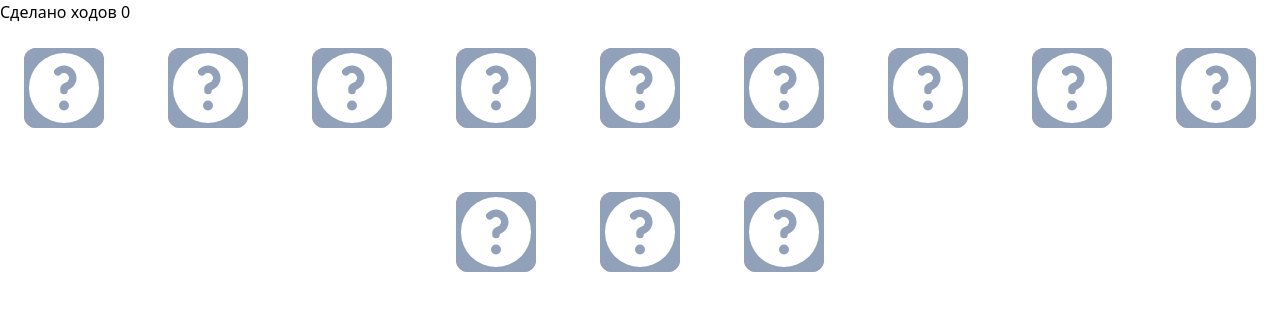
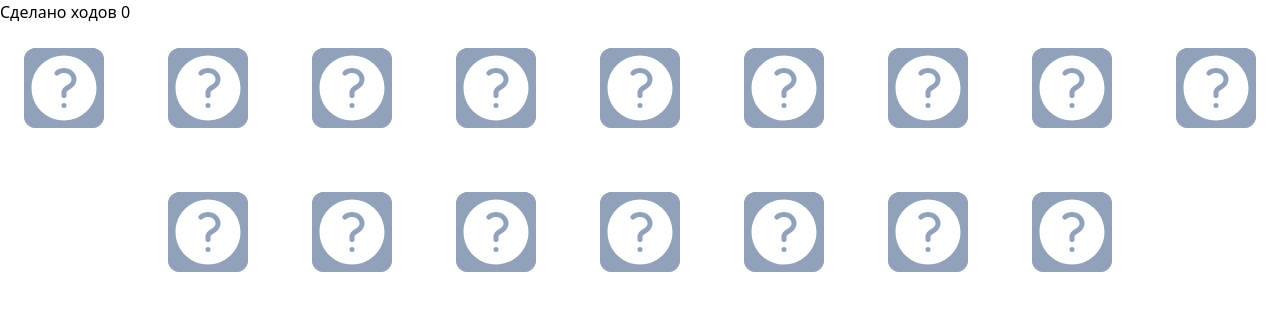
Before and after one commit to xtwilightx/Practice2_ViteReact, a React (Vite) app: page / in a window 1280 px wide. Shown: the top 310 px of the page. Built offline with nearby package versions, Linux system fonts and the light colour scheme.

Commit message:
add file structure

```diff
--- a/src/App.jsx
+++ b/src/App.jsx
@@ -3,90 +3,21 @@ import reactLogo from './assets/react.svg'
 import viteLogo from '/vite.svg'
 import './App.css'
 import GameBoard from './Components/GameBoard'
-import { BeakerIcon } from '@heroicons/react/24/solid'
-import { CpuChipIcon } from '@heroicons/react/24/solid'
-import { AcademicCapIcon } from '@heroicons/react/16/solid'
-import { LanguageIcon } from '@heroicons/react/16/solid'
-import { CakeIcon } from '@heroicons/react/16/solid'
-import { ScissorsIcon } from '@heroicons/react/16/solid'
-
-import { QuestionMarkCircleIcon } from '@heroicons/react/16/solid'
-
-const initialArrayCards = [
-  { id: 1, img: BeakerIcon },
-  { id: 2, img: CpuChipIcon },
-  { id: 3, img: AcademicCapIcon },
-  { id: 4, img: LanguageIcon },
-  { id: 5, img: CakeIcon },
-  { id: 6, img: ScissorsIcon },
-]
-
-const paitOfArrayCards = [...initialArrayCards, ...initialArrayCards]
+import { GameCard } from './Components/UI/GameCard/GameCard';
+import { useGameLogic } from './hooks/useGameLogic';
 
 const App = () => {
 
-  const [arrayCards, setArrayCards] = useState([])
-  const [openedCards, setOpenCards] = useState([])
-
-  const [matched, setMatched] = useState([])
-  const [moves, setMoves] = useState(0)
-
-  const shuffle = (array) => {
-    let currentIndex = array.length,
-      temporaryValue,
-      randomIndex
-
-
-    while (currentIndex !== 0) {
-      randomIndex = Math.floor(Math.random() * currentIndex)
-      console.log(randomIndex);
-      currentIndex -= 1
-
-      temporaryValue = array[currentIndex]
-      array[currentIndex] = array[randomIndex]
-      array[randomIndex] = temporaryValue
-
-    }
-    return array
-  }
-
-  useEffect(() => {
-    setArrayCards(shuffle(paitOfArrayCards))
-  }, [])
-
-  // useEffect(() => {
-  //   setOpenCards()
-  // }, [])
-
-  const flipCard = (index) => () => {
-    setOpenCards(opened => [...opened, index]);
-    setMoves(prevMove => prevMove + 1);
-  }
-
-  useEffect(() => {
-
-  }, [])
+  const { arrayCards, openedCards, matched, moves, flipCard } = useGameLogic();
 
 return (
   <div className='App'>
     <p className='number-of-strokes'>Сделано ходов {moves}</p>
     <div className='cards flex flex-wrap justify-center gap-4'>
       {arrayCards.map((item, index) => {
-        const isFlipped = openedCards.includes(index) || matched.includes(item.id);
 
         return (
-          <div
-            key={index}
-            className={`card relative w-32 h-32 ${isFlipped ? 'flipped' : ''}`} >
-            <div className="w-full h-full flex items-center justify-center">
-              <item.img className='size-20 text-white rounded-xl bg-slate-400' />
-            </div>
-
-            <div onClick={flipCard(index)} className={`absolute inset-0 flex items-center justify-center
-                             ${isFlipped ? 'hidden' : ''}`}>
-              <QuestionMarkCircleIcon className='size-20 text-white rounded-xl bg-slate-400' />
-            </div>
-          </div>
+          <GameCard onClick={flipCard} key={`${item.id}-${index}`} item={item} index={index} isFlipped={openedCards.includes(index) || matched.includes(item.id)}/>
         );
       })}
     </div>
--- a/src/Components/GameBoard.jsx
+++ b/src/Components/GameBoard.jsx
@@ -1,4 +1,4 @@
-import { GameCard } from "../ui/GameCard";
+import { GameCard } from "./UI/GameCard/GameCard";
 import { useState } from "react";
 
 
--- /dev/null
+++ b/src/Components/UI/GameCard/GameCard.jsx
@@ -0,0 +1,22 @@
+import { QuestionMarkCircleIcon } from '@heroicons/react/24/solid';
+
+
+
+export const GameCard = ({item, index, isFlipped, onClick}) => {
+const IconComponent = item.img;
+
+return(
+<div
+key={index}
+className={`card relative w-32 h-32 ${isFlipped ? 'flipped' : ''}`} >
+<div className="w-full h-full flex items-center justify-center">
+  <IconComponent className='size-20 text-white rounded-xl bg-slate-400' />
+</div>
+
+<div onClick={() => onClick(index)} className={`absolute inset-0 flex items-center justify-center
+                 ${isFlipped ? 'hidden' : ''}`}>
+  <QuestionMarkCircleIcon className='size-20 text-white rounded-xl bg-slate-400' />
+</div>
+</div>
+)
+}
--- /dev/null
+++ b/src/constants/cards.jsx
@@ -0,0 +1,19 @@
+import { BeakerIcon, GlobeAmericasIcon } from '@heroicons/react/24/solid'
+import { CpuChipIcon } from '@heroicons/react/24/solid'
+import { AcademicCapIcon, FolderIcon } from '@heroicons/react/16/solid'
+import { LanguageIcon } from '@heroicons/react/16/solid'
+import { CakeIcon } from '@heroicons/react/16/solid'
+import { ScissorsIcon } from '@heroicons/react/16/solid'
+import { NewspaperIcon } from '@heroicons/react/24/outline';
+import { MagnifyingGlassIcon } from '@heroicons/react/24/solid';
+
+export const initialArrayCards = [
+    { id: 1, img: BeakerIcon },
+    { id: 2, img: CpuChipIcon },
+    { id: 3, img: AcademicCapIcon },
+    { id: 4, img: LanguageIcon },
+    { id: 5, img: CakeIcon },
+    { id: 6, img: ScissorsIcon },
+    { id: 7, img: NewspaperIcon },
+    { id: 8, img: MagnifyingGlassIcon },
+  ]
--- /dev/null
+++ b/src/hooks/useGameLogic.jsx
@@ -0,0 +1,75 @@
+import { useState,useEffect } from "react"
+import {initialArrayCards} from '../constants/cards';
+
+
+export const useGameLogic = () => {
+const [arrayCards, setArrayCards] = useState([])
+const [openedCards, setOpenCards] = useState([])
+
+const [matched, setMatched] = useState([])
+const [moves, setMoves] = useState(0)
+
+const paitOfArrayCards = [...initialArrayCards, ...initialArrayCards]
+
+const shuffle = (array) => {
+  let currentIndex = array.length,
+    temporaryValue,
+    randomIndex
+
+
+  while (currentIndex !== 0) {
+    randomIndex = Math.floor(Math.random() * currentIndex)
+    console.log(randomIndex);
+    currentIndex -= 1
+
+    temporaryValue = array[currentIndex]
+    array[currentIndex] = array[randomIndex]
+    array[randomIndex] = temporaryValue
+
+  }
+  return array
+}
+
+useEffect(() => {
+  setArrayCards(shuffle(paitOfArrayCards))
+}, [])
+
+const flipCard = (index) => () => {
+  setOpenCards(opened => [...opened, index]);
+  setMoves(prevMove => prevMove + 1);
+}
+
+
+useEffect(() => {
+  if (openedCards.length < 2){
+    return;
+  }
+
+  if (openedCards.length === 2){
+    const [firstIndex, secondIndex] = openedCards;
+    const firstCard = arrayCards[firstIndex];
+    const secondCard = arrayCards[secondIndex];
+
+    if (firstCard.id == secondCard.id){
+      setMatched(match => [...match, firstCard.id, secondCard.id]);
+      setOpenCards([]);
+    }
+
+    else{
+      const timer = setTimeout(() =>
+    {  setOpenCards([]);
+    }, 500);
+    }
+  }
+
+},
+[openedCards]);
+
+return {
+    arrayCards,
+    openedCards,
+    matched,
+    moves,
+    flipCard
+};
+};
--- a/src/ui/GameCard.jsx
+++ /dev/null
@@ -1,5 +0,0 @@
-import Card from '../assets/images/Card.png'
-
-
-export const GameCard = ({photo}) =>
-<button className='size-36'><img src={Card}></img></button>
```
